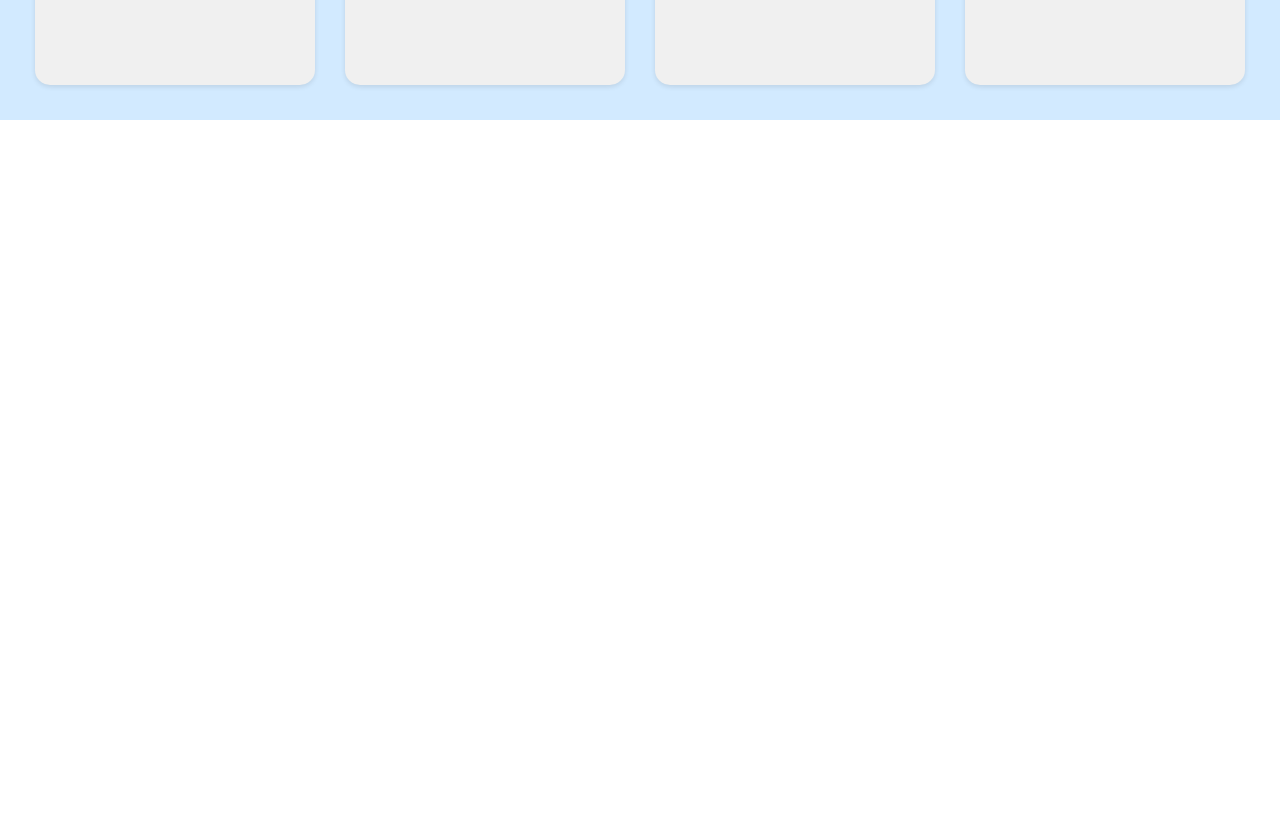
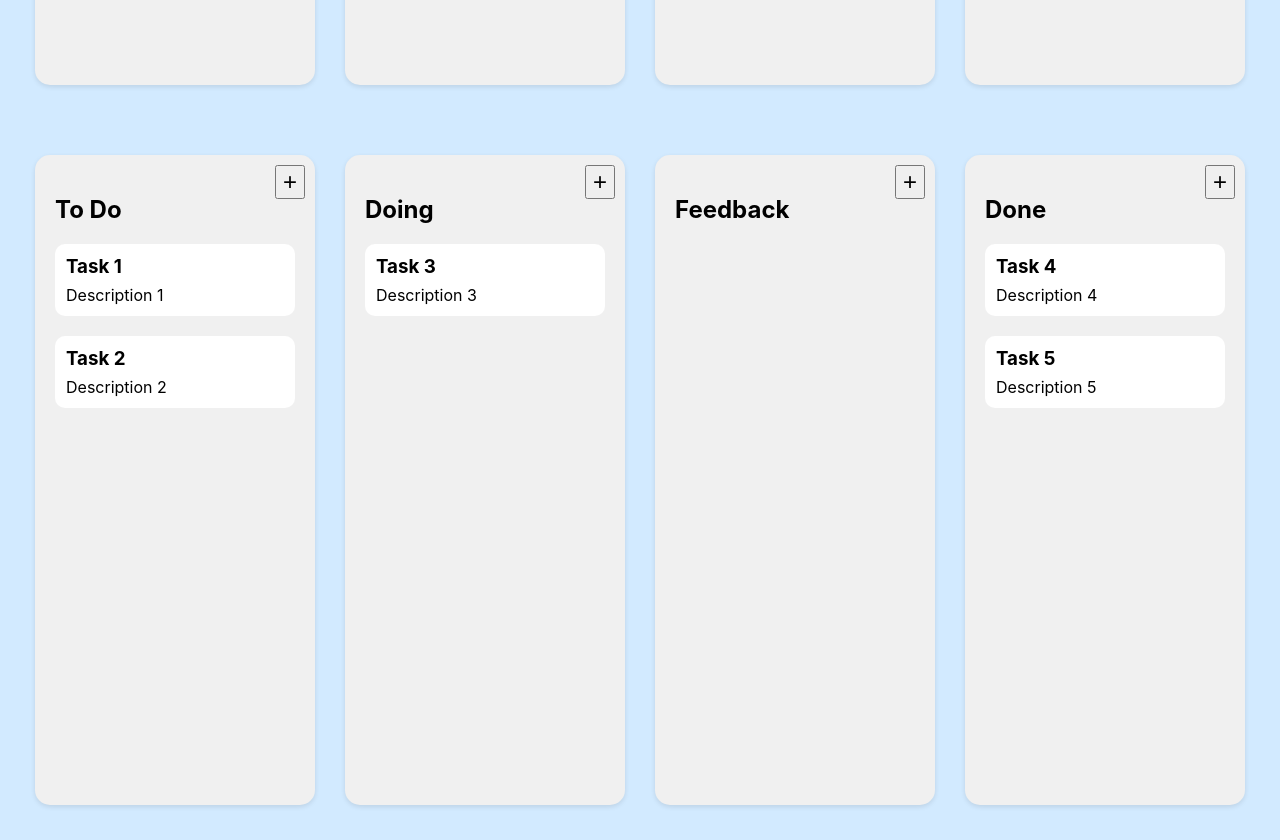
Before and after one commit to DevlinV-2261014/Evanuation_Project, a React (Create React App) app: page / in a window 1280 px wide. Shown: the part 680-1520 px from the top of the page. Before the commit the page ends 800 px from the top, so only its background shows below. Built offline with nearby package versions, Linux system fonts and the light colour scheme.

Commit message:
Add clicking kanbanboard

```diff
--- a/src/components/clicking_kanbanboard/clicking_kanbanboard.css
+++ b/src/components/clicking_kanbanboard/clicking_kanbanboard.css
@@ -0,0 +1,62 @@
+.kanban-board {
+    display: flex;
+    flex-direction: row;
+    justify-content: space-around;
+    padding: 20px;
+    background-color: #d2eaff;
+    height: calc(100% - 120px);
+}
+
+.kanban-column {
+    position: relative;
+    flex: 1;
+    margin: 15px;
+    padding: 20px;
+    background-color: #f0f0f0;
+    border-radius: 15px;
+    box-shadow: 0 2px 5px rgba(0, 0, 0, 0.1);
+}
+
+.kanban-column h2 {
+    margin-bottom: 20px;
+}
+
+.kanban-cards {
+    display: flex;
+    flex-direction: column;
+    gap: 10px;
+}
+
+.kanban-card {
+    padding: 10px;
+    margin-bottom: 10px;
+    background-color: #ffffff;
+    color: #000000;
+    border-radius: 10px;
+}
+
+.kanban-card h3 {
+    margin: 0;
+    margin-bottom: 5px;
+}
+
+.kanban-card p {
+    margin: 0;
+}
+
+.add-button {
+    position: absolute;
+    right: 10px;
+    top: 10px;
+    font-size: 24px;
+}
+
+.kanban-card h3,
+.kanban-card p {
+    border: 1px solid transparent;
+}
+
+.kanban-card h3:focus,
+.kanban-card p:focus {
+    border: 1px solid #000;
+}
--- a/src/components/clicking_kanbanboard/clicking_kanbanboard.js
+++ b/src/components/clicking_kanbanboard/clicking_kanbanboard.js
@@ -0,0 +1,61 @@
+import React, { useState } from 'react';
+import './clicking_kanbanboard.css';
+
+const initialTasks = {
+    'To Do': [{ title: 'Task 1', description: 'Description 1' }, { title: 'Task 2', description: 'Description 2' }],
+    'Doing': [{ title: 'Task 3', description: 'Description 3' }],
+    'Feedback': [],
+    'Done': [{ title: 'Task 4', description: 'Description 4' }, { title: 'Task 5', description: 'Description 5' }],
+};
+
+const ClickingKanbanBoard = () => {
+    const [tasks, setTasks] = useState(initialTasks);
+    const [selectedTask, setSelectedTask] = useState(null);
+
+    const addTask = (column) => {
+        const newTask = { title: 'New Task', description: 'New Description' };
+        setTasks({ ...tasks, [column]: [...tasks[column], newTask] });
+    };
+
+    const selectTask = (column, index) => {
+        setSelectedTask({ column, index });
+    };
+
+    const moveTask = (toColumn) => {
+        if (selectedTask) {
+            const task = tasks[selectedTask.column][selectedTask.index];
+            const newTasks = { ...tasks };
+            newTasks[selectedTask.column].splice(selectedTask.index, 1);
+            newTasks[toColumn].push(task);
+            setTasks(newTasks);
+            setSelectedTask(null);
+        }
+    };
+
+    const handleBlur = (column, index, type, e) => {
+        const newTasks = { ...tasks };
+        newTasks[column][index][type] = e.target.textContent;
+        setTasks(newTasks);
+    };
+
+    return (
+        <div className="kanban-board">
+            {Object.entries(tasks).map(([column, tasks], index) => (
+                <div key={index} className="kanban-column" onClick={() => moveTask(column)}>
+                    <h2>{column}</h2>
+                    <button className="add-button" onClick={(e) => { e.stopPropagation(); addTask(column); }}>+</button>
+                    <div className="kanban-cards">
+                        {tasks.map((task, index) => (
+                            <div key={index} className="kanban-card" onClick={() => selectTask(column, index)}>
+                                <h3 contentEditable onBlur={(e) => handleBlur(column, index, 'title', e)}>{task.title}</h3>
+                                <p contentEditable onBlur={(e) => handleBlur(column, index, 'description', e)}>{task.description}</p>
+                            </div>
+                        ))}
+                    </div>
+                </div>
+            ))}
+        </div>
+    );
+};
+
+export default ClickingKanbanBoard;
--- a/src/index.js
+++ b/src/index.js
@@ -3,11 +3,13 @@ import ReactDOM from 'react-dom/client';
 import './index.css';
 import KanbanBoard from './components/kanbanboard/kanbanboard';
 import Nav from './components/Nav/Nav';
+import ClickingKanbanBoard from './components/clicking_kanbanboard/clicking_kanbanboard';
 
 const root = ReactDOM.createRoot(document.getElementById('root'));
 root.render(
   <React.StrictMode>
     <Nav />
     <KanbanBoard />
+    <ClickingKanbanBoard />
   </React.StrictMode>
 );
```
